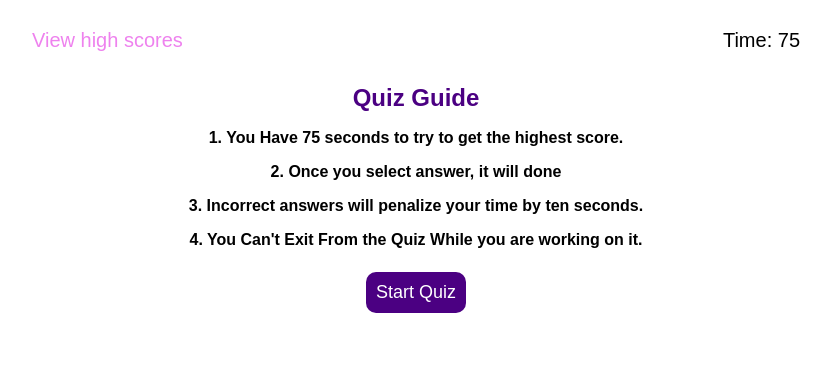
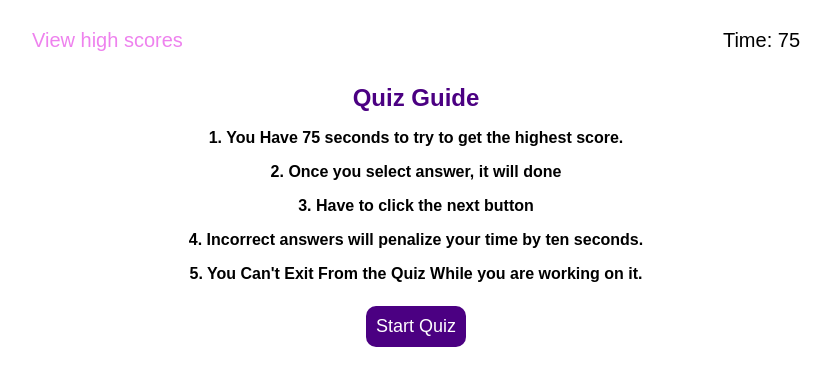
Before and after one commit to Farjana-04/Web-Timed-Quiz-App, a plain HTML site: page index.html in a window 1280 px wide. Shown: the whole page, without its empty margins (224-1055 px from the left). Drawn offline with Linux system fonts and the light colour scheme.

Commit message:
added one more h4 line in index.html file and re-organized some comments in script.js file

```diff
--- a/assets/js/script.js
+++ b/assets/js/script.js
@@ -1,7 +1,7 @@
 // Start code for Quiz with created the variables
 var titleEl = document.getElementById("titleQuestions");
 var startElButton = document.getElementById("start-btn");
-var nextButton = document.getElementById("next-btn");
+ var nextButton = document.getElementById("next-btn");
 var questionEl = document.getElementById("question-container");
 var startContainerEl = document.getElementById("start-container");
 var answerButtonsEl = document.getElementById("answer-buttons");
@@ -56,11 +56,11 @@ var questions = [
   ];
 
   // Start button trigger the first question and next button to display
-startElButton.addEventListener("click", startQuize);
-nextButton.addEventListener("click", () => {
-    currentQuestionIndex++
+ startElButton.addEventListener("click", startQuize);
+ nextButton.addEventListener("click", () => {
+     currentQuestionIndex++
     nextQuestionSet()
-});
+ });
 // Start Quiz, hide the startElbutton after clicked
 function startQuize() {
   timerID = setInterval(timeSet, 1000);
@@ -114,7 +114,6 @@ function stateReset() {
 // Select answer function
 function selectAnswer(e) {
   var selectedButton = e.target;
-  //console.dir(selectedButton);
   var rightAnswer = shuffledQuestions[currentQuestionIndex].answer
   var correct = selectedButton.textContent===rightAnswer
   answerElChecking.classList.remove("hide")
@@ -126,8 +125,7 @@ function selectAnswer(e) {
       if (timeLeftOver <= 10) {
           timeLeftOver = 0;
       } else {
-          // If the answer is wrong, deduct time by 10
-          timeLeftOver -= 10;
+         timeLeftOver -= 10;  // If the answer is wrong, deduct time by 10
       }
   }
    //use array when button is clicked
@@ -164,7 +162,6 @@ function scoreSaving() {
   clearInterval(timerID);
   timerEl.textContent = "Time: " + timeLeftOver;
   setTimeout(function () {
-      //localStorage.setItem("scores", JSON.stringify(scores));
       questionEl.classList.add("hide");
       document.getElementById("score-container").classList.remove("hide");
       document.getElementById("your-score").textContent = "Your final score is " + timeLeftOver;
@@ -172,9 +169,7 @@ function scoreSaving() {
   }, 2000)
 };
 
-var loadScoreStorage = function () {
-  // Get score from local storage
-
+var loadScoreStorage = function () {  // Get score from local storage
   if (!scoreSaving) {
       return false;
   }
--- a/index.html
+++ b/index.html
@@ -15,15 +15,16 @@
             <a id="highscores-link">View high scores</a>
         </div>
         <div id="timer" class="timer">
-             Time: 75
+            Time: 75
         </div>
     </header>
     <section id="start-container" class="start-quiz">
         <h1> Quiz Guide </h1>
         <h4>1. You Have 75 seconds to try to get the highest score.</h4>
         <h4>2. Once you select answer, it will done</h4>
-        <h4>3. Incorrect answers will penalize your time by ten seconds.</h4>
-        <h4>4. You Can't Exit From the Quiz While you are working on it.</h4>
+        <h4>3. Have to click the next button </h4>
+        <h4>4. Incorrect answers will penalize your time by ten seconds.</h4>
+        <h4>5. You Can't Exit From the Quiz While you are working on it.</h4>
 
         <div class="controls">
             <button id="start-btn" class="start-btn">Start Quiz</button>
```
